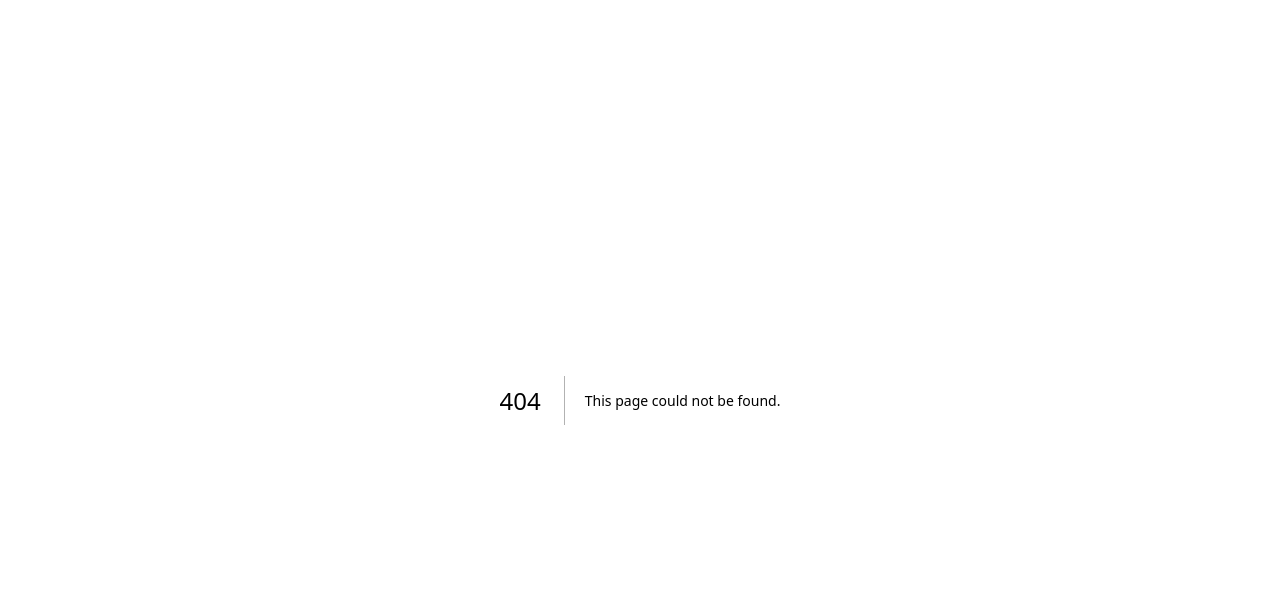
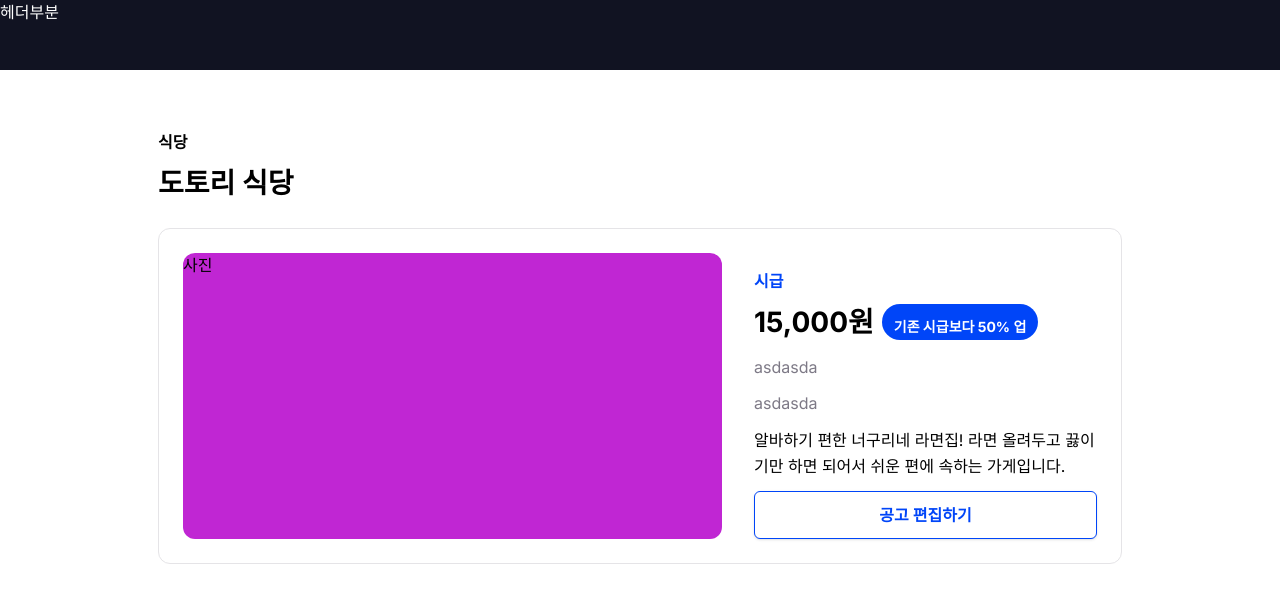
Before and after one commit to 5-PS/DANCHOO, a Next.js app: page /my-store/my-recruits/1 in a window 1280 px wide. Before the commit this address had no page. Shown: the top 602 px of the page. Built offline with nearby package versions, Linux system fonts and the light colour scheme.

Commit message:
feat: 공고 상세 페이지 생성 및 공고 정보 카드 생성

```diff
--- /dev/null
+++ b/app/(service)/my-store/my-recruits/[recruitId]/_components/recruitsCard.tsx
@@ -0,0 +1,30 @@
+import Button from '@/components/button/button';
+
+function RecuitsCard() {
+  return (
+    <div className="flex w-full gap-8 p-6 border rounded-xl border-gray-20">
+      <div>
+        <div className="w-[539px] h-full rounded-xl bg-fuchsia-600">사진</div>
+      </div>
+      <div className="flex flex-col gap-3 pt-4">
+        <div>
+          <span className="inline-block mb-2 font-bold text-primary">시급</span>
+          <div className="font-bold text-[28px] flex gap-2 items-center">
+            15,000원
+            <span className=" p-3 rounded-[20px] text-white bg-primary text-[14px] h-[36px]">기존 시급보다 50% 업</span>
+          </div>
+        </div>
+        <div className="text-gray-50">asdasda</div>
+        <div className="text-gray-50">asdasda</div>
+        <p className="leading-[26px]">
+          알바하기 편한 너구리네 라면집! 라면 올려두고 끓이기만 하면 되어서 쉬운 편에 속하는 가게입니다.
+        </p>
+        <Button background="bg-white" fontSize={16}>
+          공고 편집하기
+        </Button>
+      </div>
+    </div>
+  );
+}
+
+export default RecuitsCard;
--- /dev/null
+++ b/app/(service)/my-store/my-recruits/[recruitId]/page.tsx
@@ -0,0 +1,20 @@
+import RecuitsCard from './_components/recruitsCard';
+
+function MyRecruitDetailPage() {
+  return (
+    <>
+      <div className="w-full h-[70px] bg-black text-white">헤더부분</div>
+      <main>
+        <section className="py-[60px] max-w-[964px] m-auto ">
+          <div className="mb-6 ">
+            <span className="inline-block mb-2 font-bold">식당</span>
+            <h1 className="text-[28px] font-bold">도토리 식당</h1>
+          </div>
+          <RecuitsCard />
+        </section>
+      </main>
+    </>
+  );
+}
+
+export default MyRecruitDetailPage;
```
